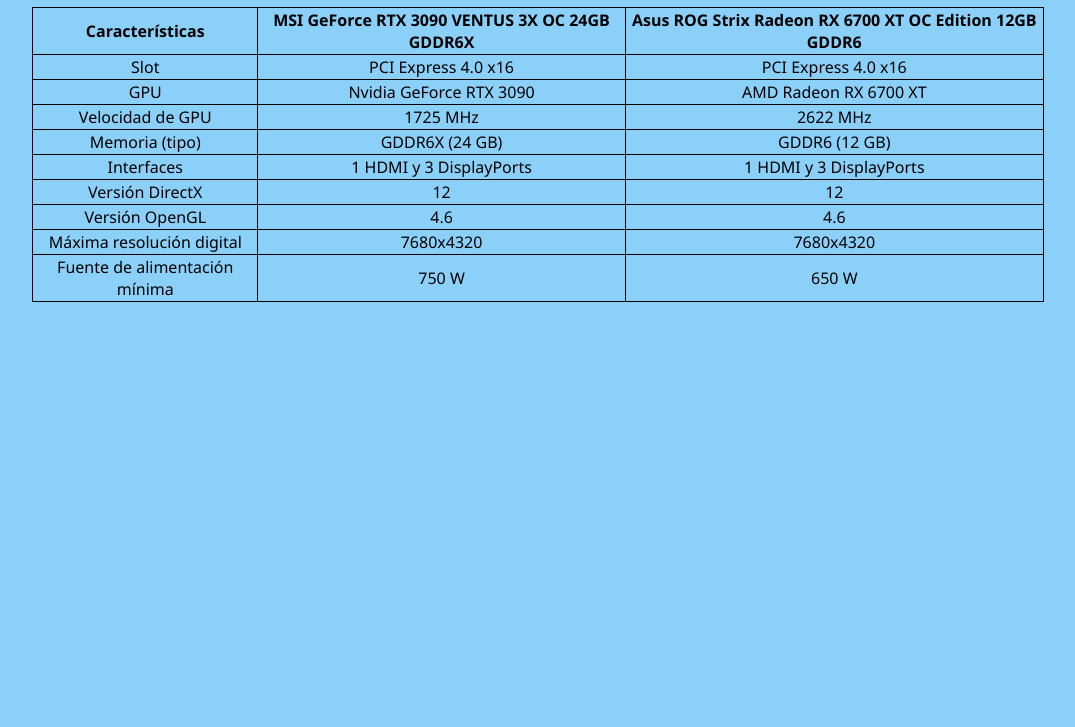
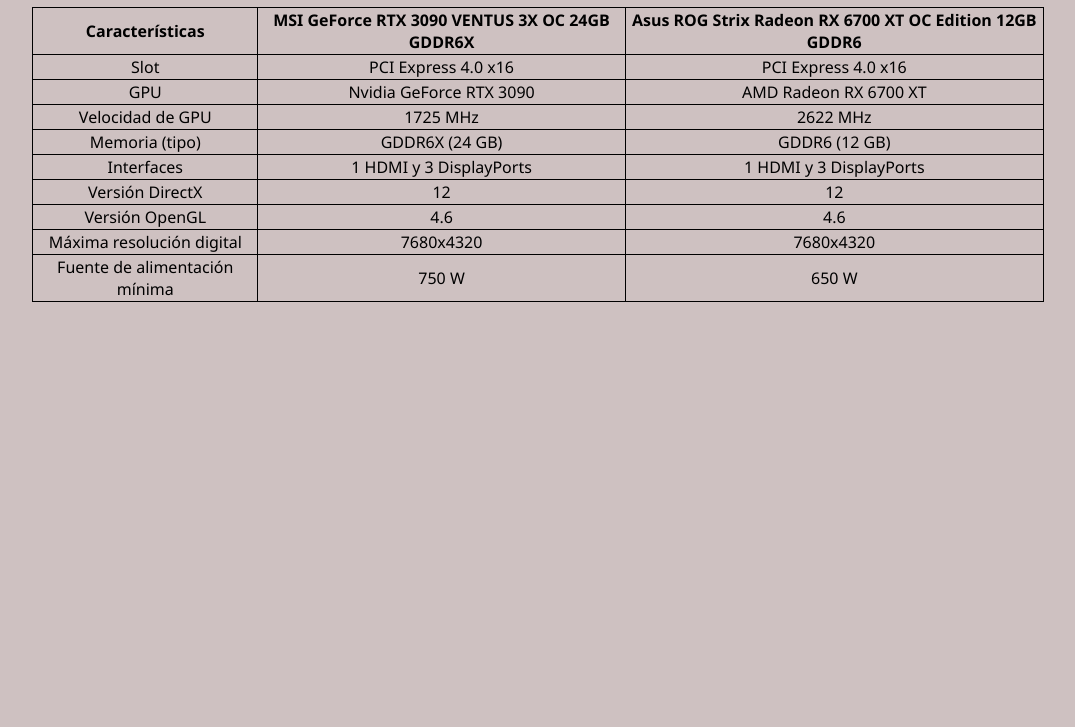
Before and after one commit to angelallozaSJO/comparativaTarjetaGrafica, a plain HTML site: page index.html in a window 1280 px wide. Shown: the part 73-800 px from the top of the page, without its empty margins (102-1177 px from the left). Drawn offline with Linux system fonts and the light colour scheme.

Commit message:
cambio de color de fonto

```diff
--- a/style.css
+++ b/style.css
@@ -1,5 +1,5 @@
 body {
-    background-color: #8bd0f8;
+    background-color: #cec1c1;
 }
 
 h1 {
```
